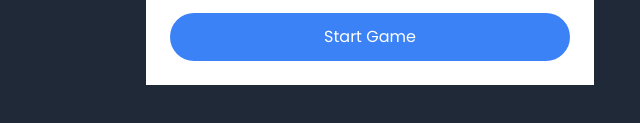
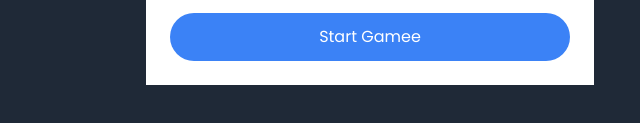
Before and after one commit to shalini-tiwari/Projectile-Game, a plain HTML site: page index.html in a window 1280 px wide. Shown: the part 401-524 px from the top of the page, 270-910 px from the left. Drawn offline with nearby package versions, Linux system fonts and the light colour scheme.

Commit message:
Update index.html

```diff
--- a/index.html
+++ b/index.html
@@ -27,7 +27,7 @@
             <h1 class="text-4xl font-bold" id="bigScoreEl">0</h1>
             <p class="text-sm text-gray-700 mb-4">Points</p>
             <div>
-                <button class="bg-blue-500 text-white w-full py-3 rounded-full" id="startGameBtn">Start Game</button>
+                <button class="bg-blue-500 text-white w-full py-3 rounded-full" id="startGameBtn">Start Gamee</button>
             </div>
         </div>
     </div>
```
